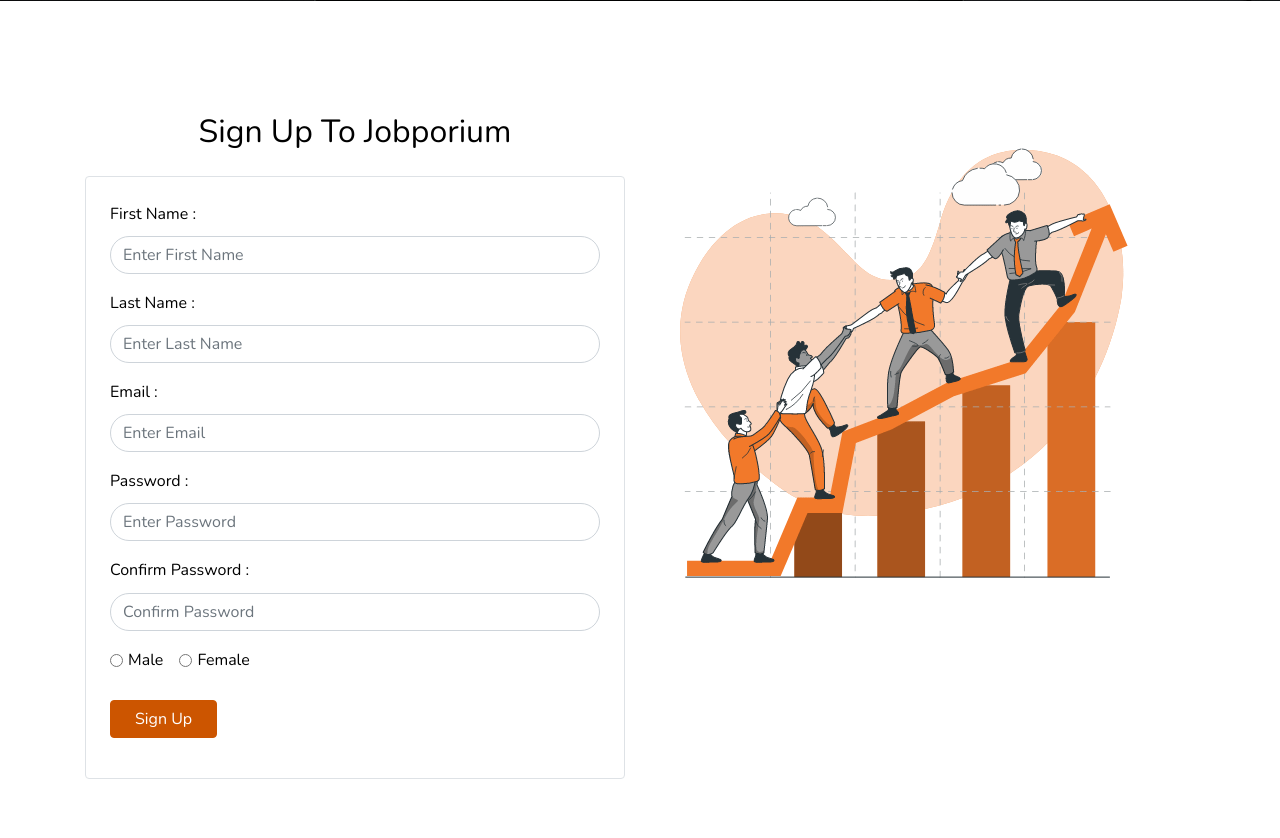
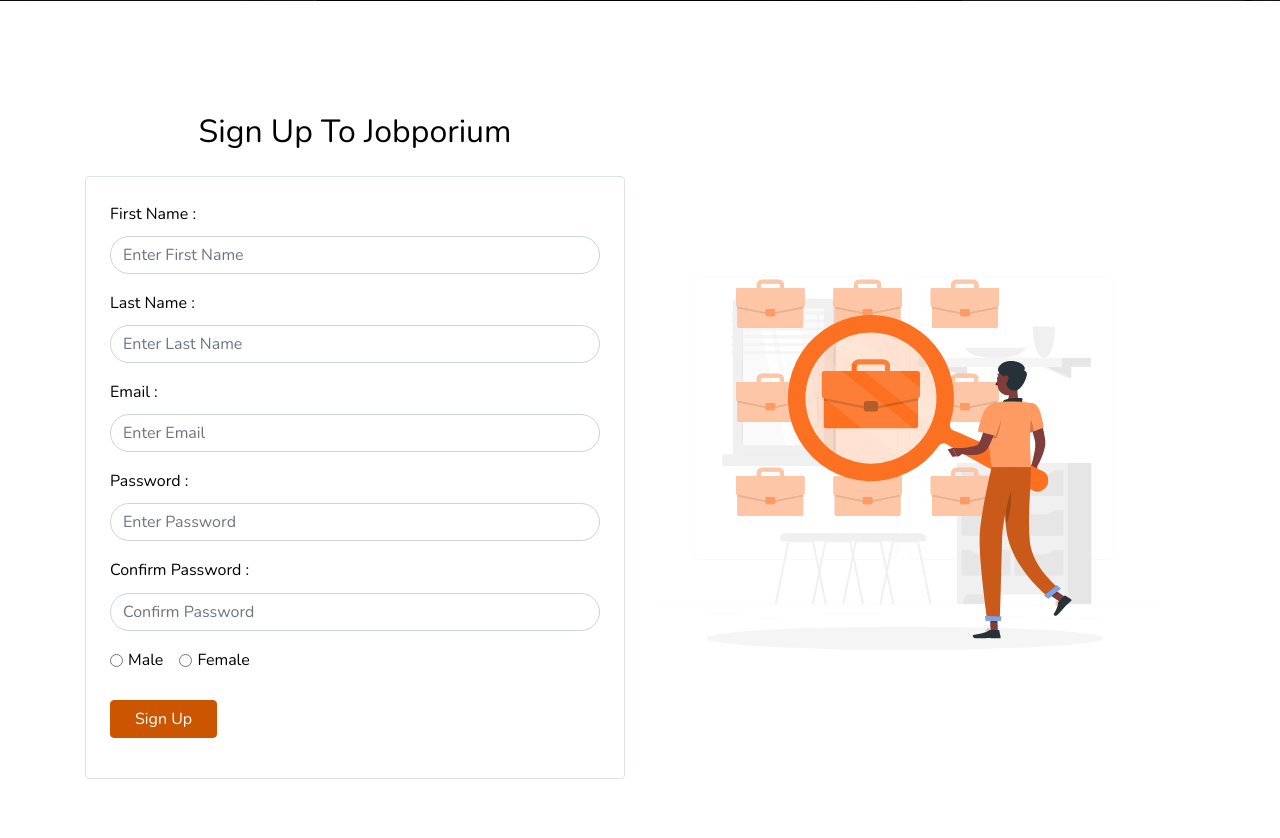
Before and after one commit to kathrinesathi/Jobporium, a Django app: page /employee/register/ in a window 1280 px wide. Shown: the part 370-1208 px from the top of the page. Run offline with Django 3.2, Linux system fonts and the light colour scheme; some libraries are stand-ins or nearby versions; some web fonts are replaced.

Commit message:
favicon and gifs

```diff
--- a/template/account/employee-registration.html
+++ b/template/account/employee-registration.html
@@ -22,7 +22,8 @@
   <div class="container">
     <div class="row">
       <div class="col-md-6 order-md-2 ml-md-auto">
-        <img src="{% static 'images/person_5.gif' %}" alt="Image" class="img-fluid mb-4 rounded">
+        <br><br><br><br>
+        <img src="{% static 'images/person_9.gif' %}" alt="Image" class="img-fluid mb-4 rounded">
      </div>
       <div class="col-sm-6">
         <h2 class="mb-4 text-center">Sign Up To Jobporium</h2>
--- a/template/account/employer-registration.html
+++ b/template/account/employer-registration.html
@@ -22,7 +22,8 @@
   <div class="container">
     <div class="row">
       <div class="col-md-6">
-        <img src="{% static 'images/person_5.gif' %}" alt="Image" class="img-fluid mb-4 rounded">
+        <br><br><br>
+        <img src="{% static 'images/person_8.gif' %}" alt="Image" class="img-fluid mb-4 rounded">
      </div>
       <div class="col-sm-6 order-md-2 ml-md-auto">
         <h2 class="mb-4 text-center">Sign Up To Jobporium</h2>
--- a/template/account/login.html
+++ b/template/account/login.html
@@ -22,7 +22,7 @@
     <div class="row">
 
       <div class="col-md-6">
-        <img src="{% static 'images/person_5.gif' %}" alt="Image" class="img-fluid mb-4 rounded">
+        <img src="{% static 'images/person_10.gif' %}" alt="Image" class="img-fluid mb-4 rounded">
       </div>
       <div class="col-sm-6 order-md-2 ml-md-auto">
 
@@ -44,11 +44,13 @@
         </div>
         {% endfor %}
         {% endif %}
+        <br><br><br><br>
         <form method="POST" action="#" class="p-4 border rounded">
           {% csrf_token %}
           {% for field in form %}
           <div class="row form-group">
             <div class="col-md-12 mb-3 mb-md-0">
+
 
               <label class="text-black" for="id_{{ field.name }}">{{ field.label }}</label>
               <input type="{{ field.field.widget.input_type }}" class="form-control" name="{{ field.name }}"
--- a/template/head.html
+++ b/template/head.html
@@ -6,7 +6,7 @@
     <meta name="viewport" content="width=device-width, initial-scale=1, shrink-to-fit=no">
     <meta name="description" content="" />
     <meta name="keywords" content="" />
-    <link rel="icon" type="image/png" href="{% static 'images/favicon.png' %}" />
+    <link rel="icon" type="image/png" href="{% static 'images/favicon.ico' %}" />
     <link rel="stylesheet" href="{% static 'css/custom-bs.css' %}">
     <link rel="stylesheet" href="{% static 'css/jquery.fancybox.min.css' %}">
     <link rel="stylesheet" href="{% static 'css/bootstrap-select.min.css' %}">
```
Also changed, not shown: static/images/favicon.ico (added), static/images/person_10.gif (added), static/images/person_8.gif (added), static/images/person_9.gif (added).
